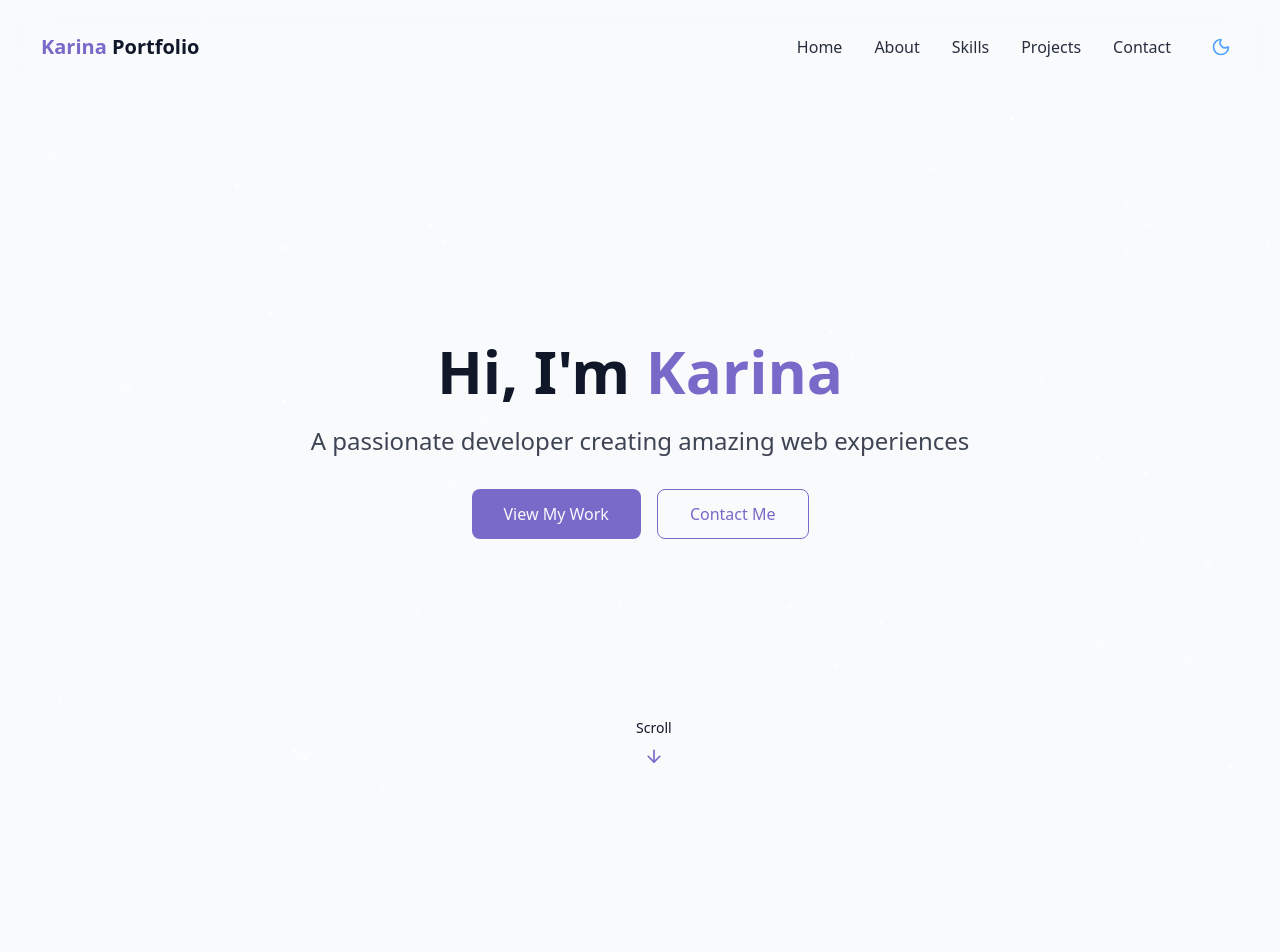
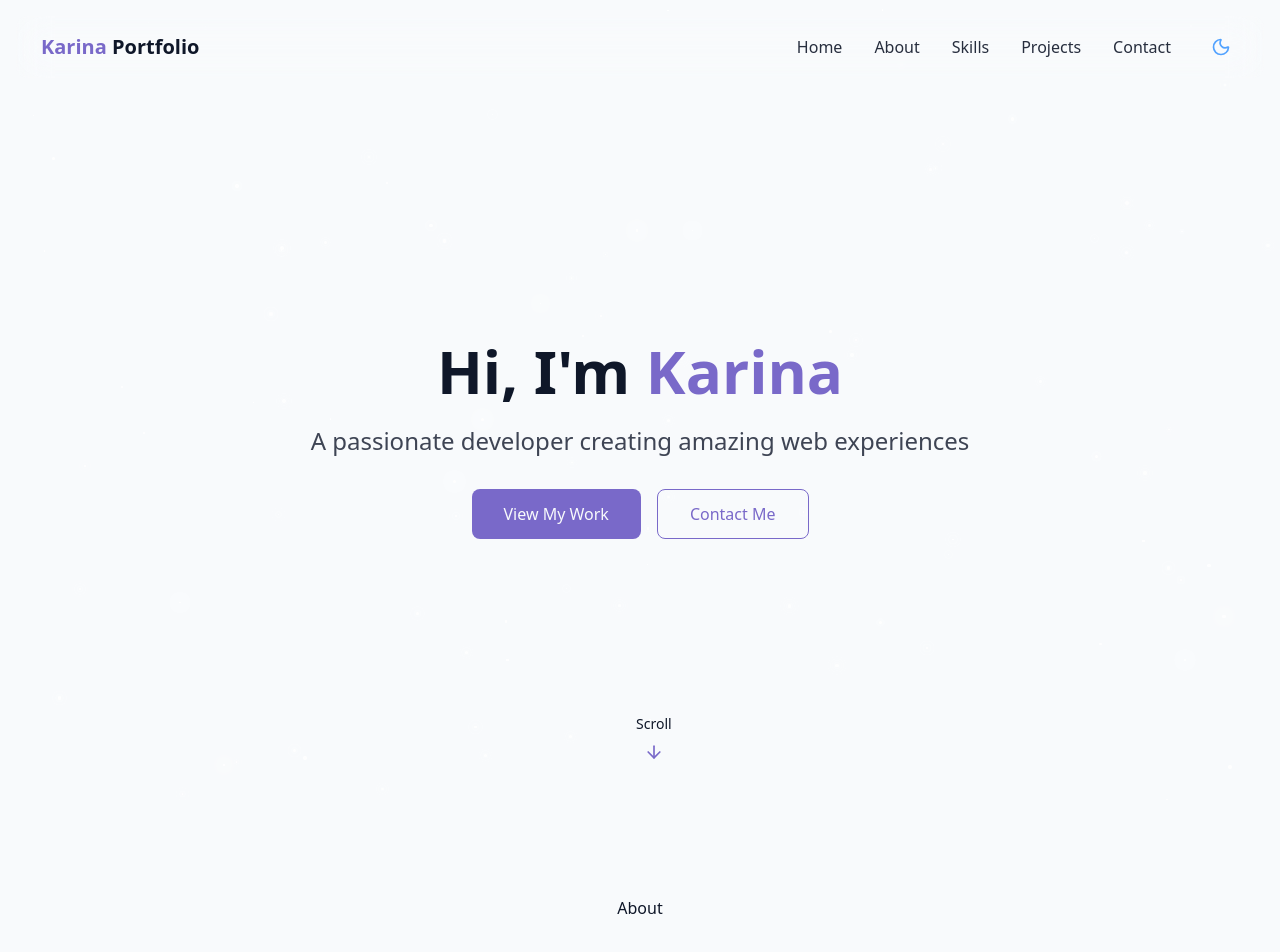
Before and after one commit to KarinaKKarinaK/react-portfolio, a React (Vite) app: page / in a window 1280 px wide. Shown: the top 952 px of the page. Before the commit the page ends 800 px from the top, so only its background shows below. Built offline with nearby package versions, Linux system fonts and the light colour scheme.

Commit message:
Added about section

```diff
--- /dev/null
+++ b/src/components/AboutSection.jsx
@@ -0,0 +1,10 @@
+export const AboutSection = () => {
+    return <section id="about" className="py-24 px-4 relative">
+        {" "}
+        <div className="container mx-auto max-w-5xl">
+            <h2>
+                About <span></span>
+            </h2>
+        </div>
+    </section>
+}
--- a/src/pages/Home.jsx
+++ b/src/pages/Home.jsx
@@ -1,6 +1,7 @@
 import { StarBackground } from "@/components/StarBackground";
 import { Navbar } from "../components/Navbar";
 import { HeroSection } from "../components/HeroSection";
+import {AboutSection} from "../components/AboutSection";
 
 export const Home = () => {
     return (
@@ -15,6 +16,7 @@ export const Home = () => {
             <main>
                 {/* Hero Section */}
                 <HeroSection />
+                <AboutSection />
             </main>
 
             {/* Footer */}
```
